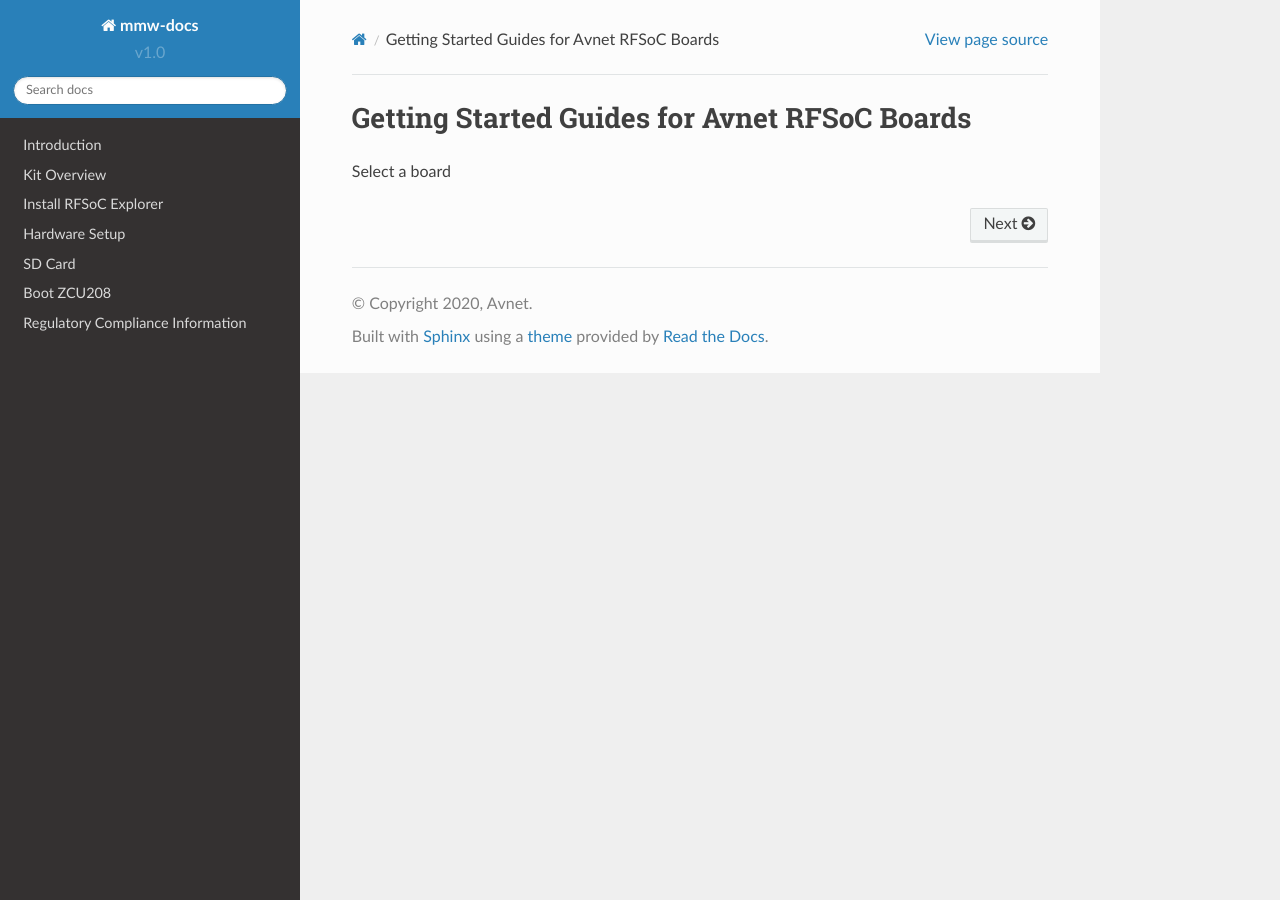
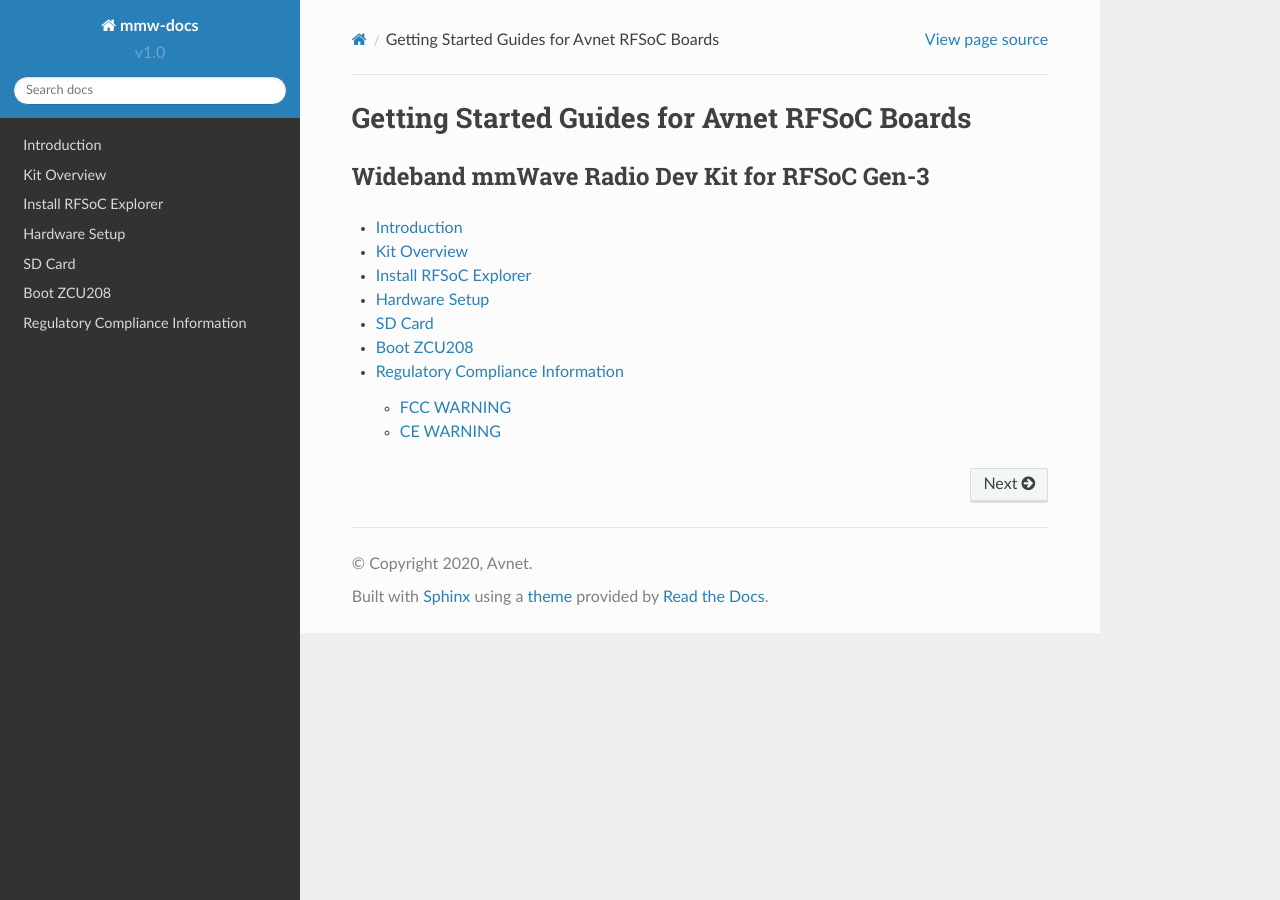
Before and after one commit to AvnetDev/rfsoc-board-docs, a Sphinx documentation site: the page built from docs/source/index.rst, in a window 1280 px wide. Built offline with Sphinx 7.4.7 and the Read the Docs theme 2.0.0, drawn with Linux system fonts in a browser that asks for light colours.

Commit message:
Update index TOC

```diff
--- a/docs/source/index.rst
+++ b/docs/source/index.rst
@@ -1,11 +1,10 @@
 Getting Started Guides for Avnet RFSoC Boards
 ==============================================
 
-Select a board
-
+Wideband mmWave Radio Dev Kit for RFSoC Gen-3
+---------------------------------------------
 .. toctree::
    :maxdepth: 2
-   :hidden:
 
    system_setup
    rx_setup
```
